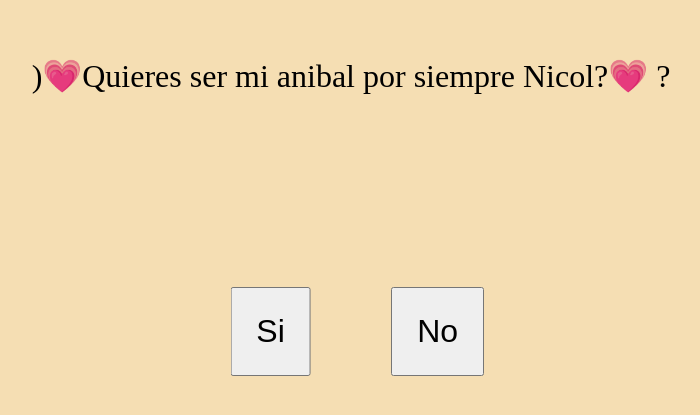
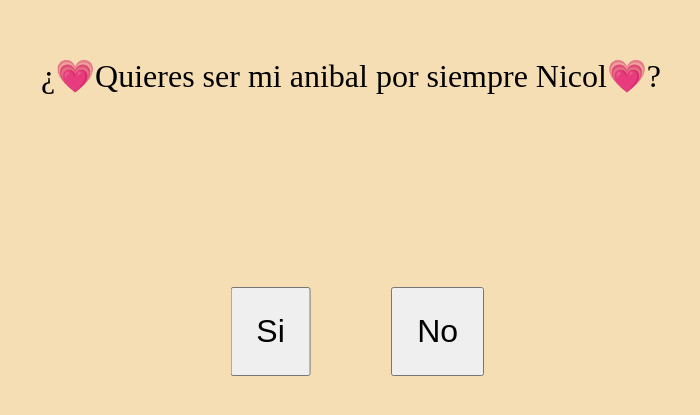
Before and after one commit to Pinguin8se/Pinguin8se.github.io, a plain HTML site: page index.html in a window 1280 px wide. Shown: the part 135-550 px from the top of the page, without its empty margins (289-989 px from the left). Drawn offline with Linux system fonts and the light colour scheme.

Commit message:
Update index.html

```diff
--- a/index.html
+++ b/index.html
@@ -1,6 +1,6 @@
 <main>
     <div class="container">
-        <p>)💗Quieres ser mi anibal por siempre Nicol?💗 ?</p>
+        <p>¿💗Quieres ser mi anibal por siempre Nicol💗?</p>
         <link rel="stylesheet" href="index.css">
         <div class="options">
             <button id="yesBtn">Si</button>
```
